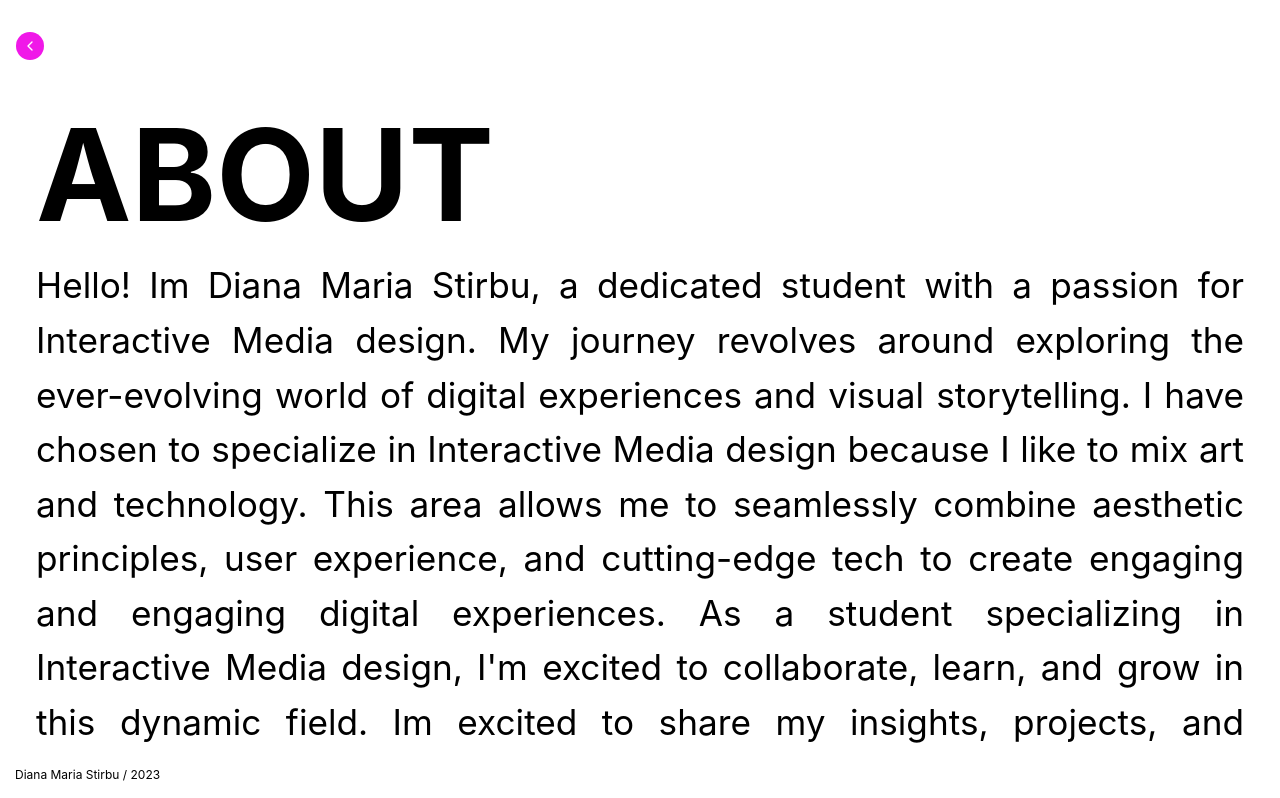
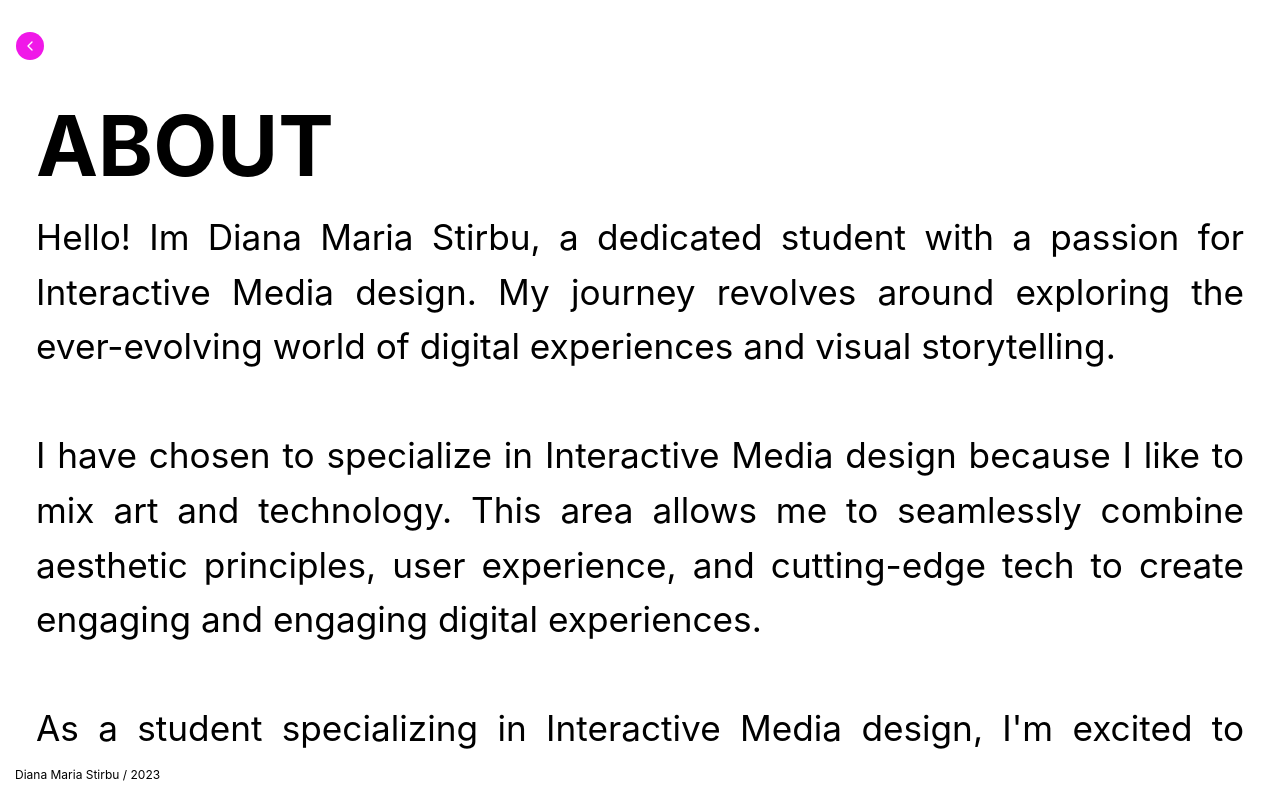
Before and after one commit to dianas2000/portfolio, a Next.js app: page /about-me in a window 1280 px wide. Shown: the top 798 px of the page. Built offline with nearby package versions, Linux system fonts and the light colour scheme.

Commit message:
impressum done

```diff
--- a/app/about-me/page.tsx
+++ b/app/about-me/page.tsx
@@ -5,29 +5,34 @@ export default function Home() {
   return (
     <div>
       {/* <Link href="/">Back to MainPage</Link> */}
-      <Title style={{ marginLeft: 20, fontSize: "10vw" }}>ABOUT</Title>
+      <Title style={{ marginLeft: 20, fontSize: "6.5vw" }}>ABOUT</Title>
       <Text
         style={{
           marginLeft: 20,
           fontSize: "2.75vw",
           textAlign: "justify",
           marginRight: 20,
+          marginTop: 10,
         }}
       >
         Hello! Im Diana Maria Stirbu, a dedicated student with a passion for
         Interactive Media design. My journey revolves around exploring the
-        ever-evolving world of digital experiences and visual storytelling. I
-        have chosen to specialize in Interactive Media design because I like to
-        mix art and technology. This area allows me to seamlessly combine
-        aesthetic principles, user experience, and cutting-edge tech to create
-        engaging and engaging digital experiences. As a student specializing in
-        Interactive Media design, I&apos;m excited to collaborate, learn, and
-        grow in this dynamic field. Im excited to share my insights, projects,
-        and discoveries with you as I embark on this creative and ever-changing
-        journey. Join me as we explore the limitless possibilities of
-        Interactive Media design, and let&apos;s create experiences that leave a
-        lasting impact in the digital realm. <br /> Warm regards, Diana Maria
-        Stirbu
+        ever-evolving world of digital experiences and visual storytelling.{" "}
+        <br />
+        <br />I have chosen to specialize in Interactive Media design because I
+        like to mix art and technology. This area allows me to seamlessly
+        combine aesthetic principles, user experience, and cutting-edge tech to
+        create engaging and engaging digital experiences. <br />
+        <br />
+        As a student specializing in Interactive Media design, I&apos;m excited
+        to collaborate, learn, and grow in this dynamic field. Im excited to
+        share my insights, projects, and discoveries with you as I embark on
+        this creative and ever-changing journey. <br />
+        <br />
+        Join me as we explore the limitless possibilities of Interactive Media
+        design, and let&apos;s create experiences that leave a lasting impact in
+        the digital realm. <br /> <br />
+        Warm regards, Diana Maria Stirbu
         <br />
         <br />
       </Text>
--- a/app/page.tsx
+++ b/app/page.tsx
@@ -16,7 +16,7 @@ export default function Home() {
   return (
     <Center h="100%" w="100%">
       <Grid>
-        <Grid.Col span={{ base: 4, md: 6, sm: 0 }}>
+        <Grid.Col span={{ base: 5.25, md: 6, sm: 0 }}>
           {" "}
           <Text
             style={{
@@ -27,7 +27,7 @@ export default function Home() {
           >
             DIANA MARIA STIRBU
           </Text>
-          <Text style={{ marginTop: 5, fontSize: "2.5vw" }}>
+          <Text style={{ fontSize: "2.5vw" }}>
             Interactive Media Student at the University of Applied Sciences in
             Augsburg
           </Text>
```
Also changed, not shown: app/contact/page.tsx (+43 -1 lines).
